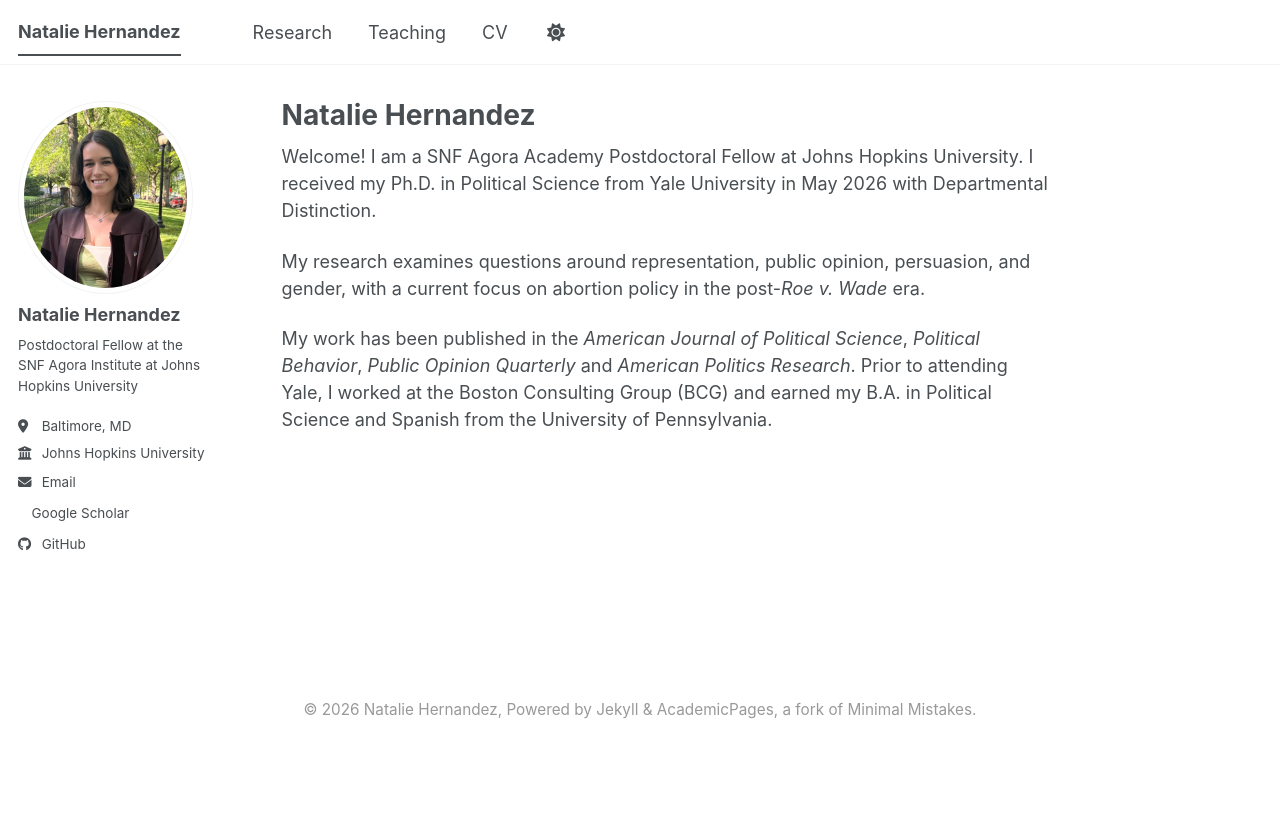
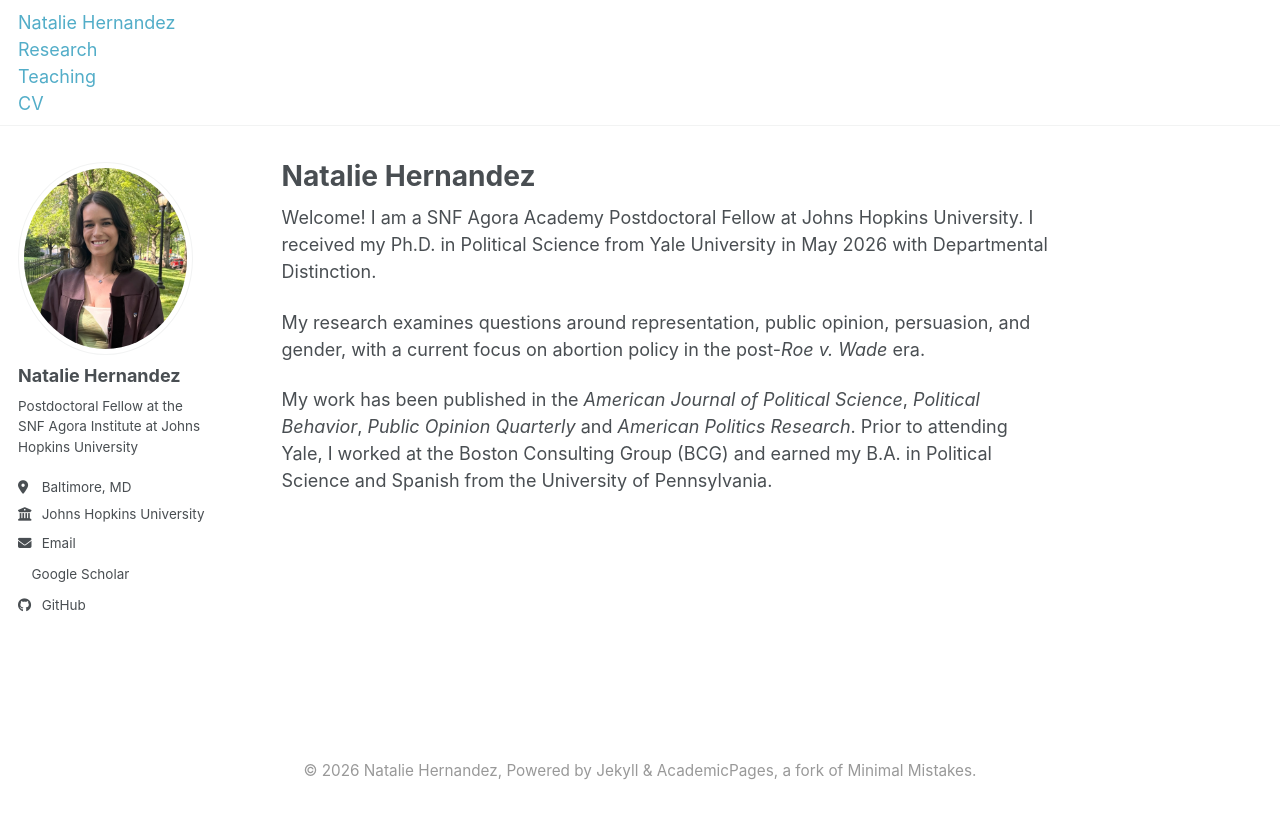
Before and after one commit to nataliehdez11/nataliehdez11.github.io, a Jekyll site: the page built from _pages/about.md, in a window 1280 px wide. Shown: the top 819 px of the page. Built offline with Jekyll 4.4.1, drawn with Linux system fonts in a browser that asks for light colours; a style sheet for code colours, icons or effects is not loaded.

Commit message:
Update masthead.html

```diff
--- a/_includes/masthead.html
+++ b/_includes/masthead.html
@@ -1,28 +1,27 @@
 {% include base_path %}
+
 <div class="masthead">
   <div class="masthead__inner-wrap">
     <div class="masthead__menu">
-      <nav id="site-nav" class="greedy-nav">
-        <button><span class="navicon"></span></button>
-        <ul class="visible-links">
-          <li class="masthead__menu-item masthead__menu-item--lg persist {% if page.url == '/' or page.url == '/index.html' %}selected{% endif %}">
-            <a href="{{ base_path }}/">{{ site.title }}</a>
-          </li>
+      <nav id="site-nav" class="custom-nav">
+        <a class="site-title" href="{{ base_path }}/">{{ site.title }}</a>
+
+        <button class="mobile-menu-button" onclick="document.body.classList.toggle('mobile-menu-open')" aria-label="Toggle menu">
+          ☰
+        </button>
+
+        <ul class="nav-links">
           {% for link in site.data.navigation.main %}
             {% if link.url contains 'http' %}
               {% assign domain = '' %}
             {% else %}
               {% assign domain = base_path %}
             {% endif %}
-            <li class="masthead__menu-item {% if page.url contains link.url and link.url != '/' %}selected{% endif %}">
+            <li>
               <a href="{{ domain }}{{ link.url }}">{{ link.title }}</a>
             </li>
           {% endfor %}
-          <li id="theme-toggle" class="masthead__menu-item persist tail">
-            <a role="button" aria-labelledby="theme-icon"><i id="theme-icon" class="fa-solid fa-sun" aria-hidden="true" title="toggle theme"></i></a>
-          </li>
         </ul>
-        <ul class="hidden-links hidden"></ul>
       </nav>
     </div>
   </div>
```
